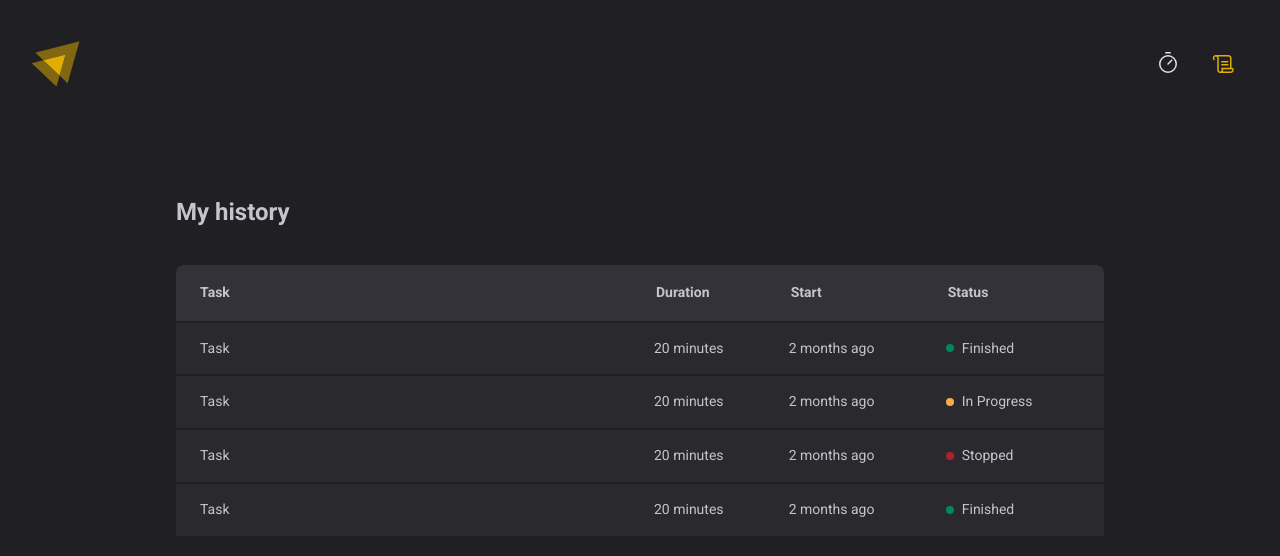
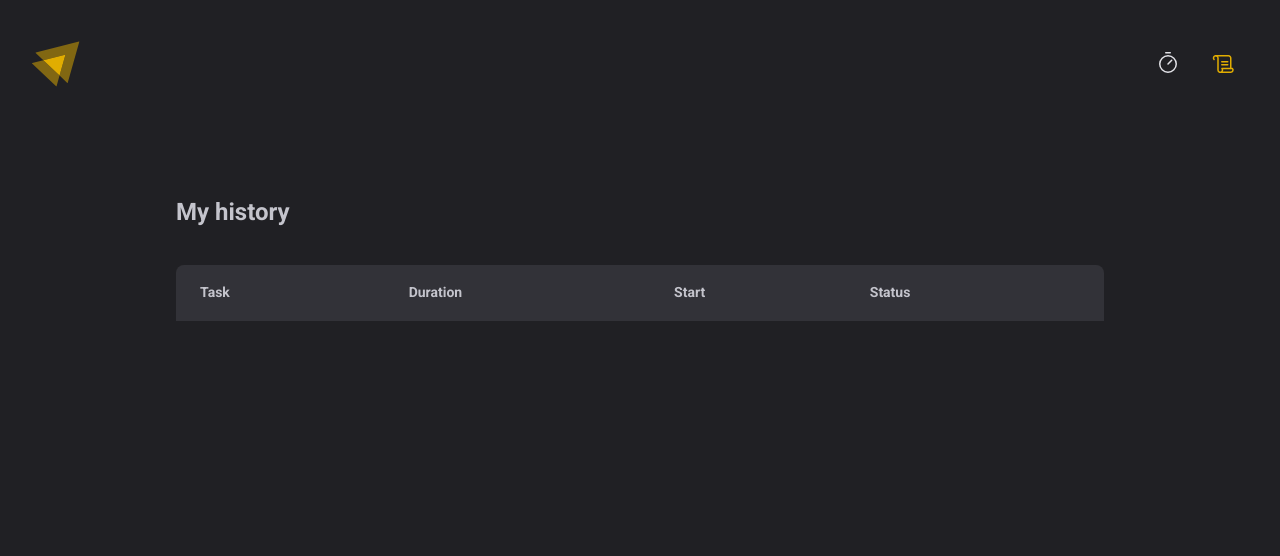
Before and after one commit to davyd-souza/pomodoro-app, a React (Vite) app: page /history in a window 1280 px wide. Shown: the top 556 px of the page. Built offline with nearby package versions, Linux system fonts and the light colour scheme.

Commit message:
feat: implement listing of countdown into History table

```diff
--- a/src/pages/History/index.tsx
+++ b/src/pages/History/index.tsx
@@ -1,7 +1,16 @@
+// DEPENDENCY
+import { useContext } from 'react'
+import dayjs from 'dayjs'
+
 // STYLE
 import { HistoryContainer, HistoryList, Status, TableBase } from './styles'
 
+// CONTEXT
+import { CountdownContext } from '../../contexts/CountdownContext'
+
 export function History() {
+  const { countdowns } = useContext(CountdownContext)
+
   return (
     <HistoryContainer>
       <h2>My history</h2>
@@ -17,38 +26,32 @@ export function History() {
             </tr>
           </thead>
           <tbody>
-            <tr>
-              <td>Task</td>
-              <td>20 minutes</td>
-              <td>2 months ago</td>
-              <td>
-                <Status statusColor="finished">Finished</Status>
-              </td>
-            </tr>
-            <tr>
-              <td>Task</td>
-              <td>20 minutes</td>
-              <td>2 months ago</td>
-              <td>
-                <Status statusColor="progress">In Progress</Status>
-              </td>
-            </tr>
-            <tr>
-              <td>Task</td>
-              <td>20 minutes</td>
-              <td>2 months ago</td>
-              <td>
-                <Status statusColor="stopped">Stopped</Status>
-              </td>
-            </tr>
-            <tr>
-              <td>Task</td>
-              <td>20 minutes</td>
-              <td>2 months ago</td>
-              <td>
-                <Status statusColor="finished">Finished</Status>
-              </td>
-            </tr>
+            {countdowns.map((countdown) => (
+              <tr key={countdown.id}>
+                <td>{countdown.task}</td>
+                <td>{countdown.minutesAmount} minutes</td>
+                <td
+                  title={dayjs(countdown.startDate).format(
+                    'MMMM DD[,] YYYY [at] hh[:]mmA',
+                  )}
+                >
+                  {dayjs(countdown.startDate).fromNow()}
+                </td>
+                <td>
+                  {countdown.finishedDate && (
+                    <Status statusColor="finished">Finished</Status>
+                  )}
+
+                  {countdown.interruptedDate && (
+                    <Status statusColor="interrupted">Interrupted</Status>
+                  )}
+
+                  {!countdown.finishedDate && !countdown.interruptedDate && (
+                    <Status statusColor="progress">In Progress</Status>
+                  )}
+                </td>
+              </tr>
+            ))}
           </tbody>
         </TableBase>
       </HistoryList>
--- a/src/pages/History/styles.ts
+++ b/src/pages/History/styles.ts
@@ -63,7 +63,7 @@ export const TableBase = styled.table`
 const STATUS_COLORS = {
   finished: 'green',
   progress: 'amber',
-  stopped: 'red',
+  interrupted: 'red',
 } as const
 
 interface StatusProps {
```
